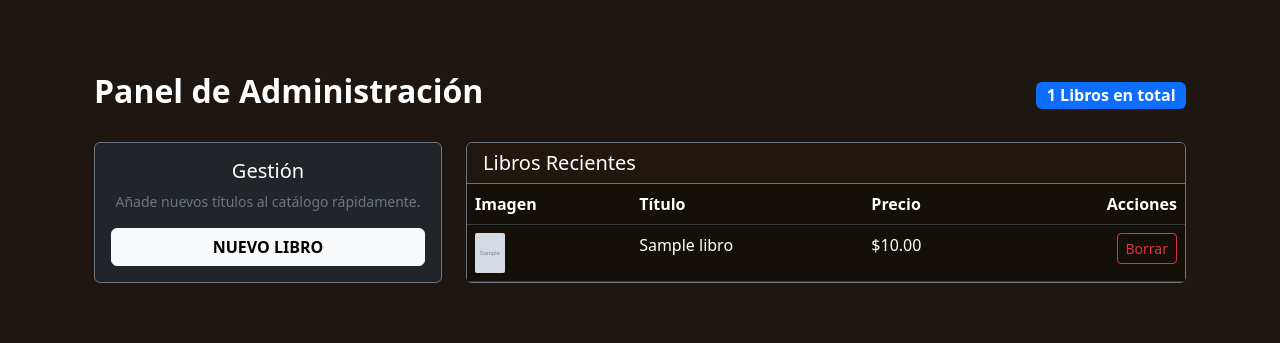
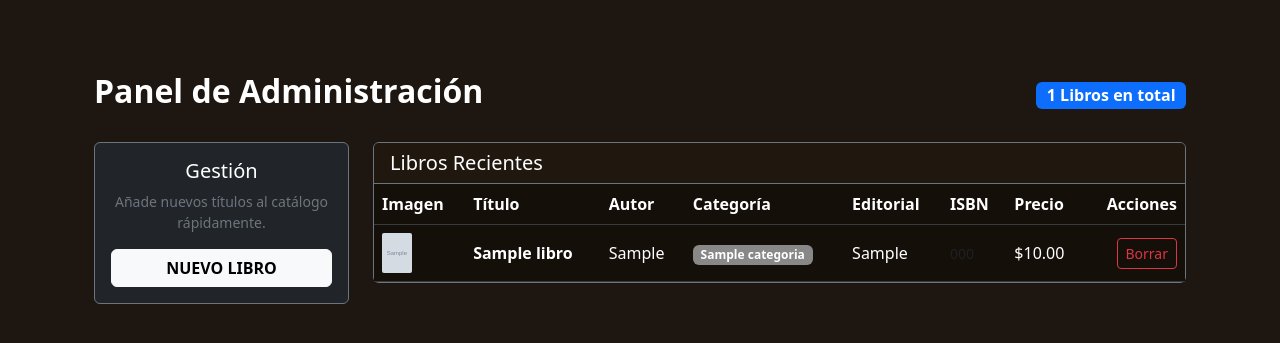
Before and after one commit to Nixozx/ProyectoDjangoLibreria, a Django app: page /dashboard/ in a window 1280 px wide. Shown: the part 67-410 px from the top of the page. Run offline with Django 5.2, Linux system fonts and the light colour scheme; a user stored in the database is signed in; tables that the repository leaves empty hold one stand-in row (values such as "Sample post"); grey boxes marked "Sample" are stand-in pictures.

Commit message:
add: agregar soporte para ISBN, Editorial y Categoría en la gestión de libros

```diff
--- a/core_app/models.py
+++ b/core_app/models.py
@@ -6,6 +6,12 @@ class Libro(models.Model):
     autor = models.CharField(max_length=200, default="Anónimo")
     precio = models.DecimalField(max_digits=10, decimal_places=2)
     imagen = models.ImageField(upload_to='portadas/', null=True, blank=True)
+
+    # --- NUEVOS CAMPOS AGREGADOS ---
+    categoria = models.ForeignKey('Categoria', on_delete=models.SET_NULL, null=True, blank=True, related_name='libros')
+    isbn = models.CharField(max_length=13, unique=True, null=True, blank=True, help_text="Para distinguir ediciones")
+    editorial = models.CharField(max_length=200, null=True, blank=True)
+    # -------------------------------
 
     def __str__(self):
         return f"{self.nombre} - {self.autor}"
--- a/core_app/templates/core/dashboard.html
+++ b/core_app/templates/core/dashboard.html
@@ -8,7 +8,7 @@
     </div>
 
     <div class="row g-4">
-        <div class="col-md-4">
+        <div class="col-md-3">
             <div class="card bg-dark border-secondary text-white h-100">
                 <div class="card-body text-center">
                     <h5 class="card-title">Gestión</h5>
@@ -18,17 +18,21 @@
             </div>
         </div>
 
-        <div class="col-md-8">
+        <div class="col-md-9">
             <div class="card bg-dark border-secondary">
                 <div class="card-header border-secondary">
                     <h5 class="mb-0 text-white">Libros Recientes</h5>
                 </div>
                 <div class="table-responsive">
-                    <table class="table table-dark table-hover mb-0">
+                    <table class="table table-dark table-hover mb-0 align-middle">
                         <thead>
                             <tr>
                                 <th>Imagen</th>
                                 <th>Título</th>
+                                <th>Autor</th>
+                                <th>Categoría</th>
+                                <th>Editorial</th>
+                                <th>ISBN</th>
                                 <th>Precio</th>
                                 <th class="text-end">Acciones</th>
                             </tr>
@@ -39,9 +43,23 @@
                                 <td>
                                     {% if libro.imagen %}
                                         <img src="{{ libro.imagen.url }}" style="height: 40px; width: 30px; object-fit: cover; border-radius: 2px;">
+                                    {% else %}
+                                        <div style="height: 40px; width: 30px; background-color: #3f3f46; border-radius: 2px; display: inline-block;"></div>
                                     {% endif %}
                                 </td>
-                                <td>{{ libro.nombre }}</td>
+                                <td class="fw-bold">{{ libro.nombre }}</td>
+                                <td>{{ libro.autor }}</td>
+                                <td>
+                                    {% if libro.categoria %}
+                                        <span class="badge" style="background-color: {{ libro.categoria.color }};">
+                                            {{ libro.categoria.nombre }}
+                                        </span>
+                                    {% else %}
+                                        <span class="text-muted small">-</span>
+                                    {% endif %}
+                                </td>
+                                <td>{{ libro.editorial|default:"<span class='text-muted small'>-</span>"|safe }}</td>
+                                <td><small class="text-muted">{{ libro.isbn|default:"-" }}</small></td>
                                 <td>${{ libro.precio }}</td>
                                 <td class="text-end">
                                     <a href="{% url 'eliminar_libro' libro.id %}"
@@ -51,6 +69,10 @@
                                     </a>
                                 </td>
                             </tr>
+                            {% empty %}
+                            <tr>
+                                <td colspan="8" class="text-center py-4 text-muted">No hay libros registrados todavía.</td>
+                            </tr>
                             {% endfor %}
                         </tbody>
                     </table>
@@ -59,8 +81,6 @@
         </div>
     </div>
 </div>
-
-
 
 <style>
 body {
--- a/core_app/views.py
+++ b/core_app/views.py
@@ -3,11 +3,12 @@ from django.shortcuts import get_object_or_404
 from django.contrib.auth.decorators import login_required
 from django.contrib.auth.forms import UserCreationForm
 from django.contrib import messages
-from .models import Libro
-from .models import Post
+
+
+from .models import Libro, Categoria
 from .models import Post, Comentario
 from .forms import PostForm, ComentarioForm
-from .forms import PostForm
+
 
 def home(request):
     return render(request, 'core/home.html')
@@ -58,16 +59,32 @@ def agregar_libro(request):
         imagen_libro = request.FILES.get('imagen')
 
 
+        editorial_libro = request.POST.get('editorial')
+        isbn_libro = request.POST.get('isbn')
+        categoria_id = request.POST.get('categoria')
+
+
+        categoria_seleccionada = None
+        if categoria_id:
+            categoria_seleccionada = Categoria.objects.get(id=categoria_id)
+
+
         nuevo_libro = Libro(
             nombre=nombre_libro,
             autor=autor_libro,
             precio=precio_libro,
-            imagen=imagen_libro
+            imagen=imagen_libro,
+            editorial=editorial_libro,       # Nuevo
+            isbn=isbn_libro,                 # Nuevo
+            categoria=categoria_seleccionada # Nuevo
         )
         nuevo_libro.save()
 
         return redirect('catalog')
-    return render(request, 'core/agregar.html')
+
+
+    categorias_db = Categoria.objects.all()
+    return render(request, 'core/agregar.html', {'categorias': categorias_db})
 
 def foro_home(request):
     posts = Post.objects.all().order_by('-fecha_creacion')
```
Also changed, not shown: core_app/templates/core/agregar.html (+25 -4 lines), core_app/templates/core/catalog.html (+23 -5 lines), core_app/migrations/0011_alter_categoria_id_alter_comentario_id_and_more.py (added), core_app/migrations/0012_libro_categoria_libro_editorial_libro_isbn.py (added).
